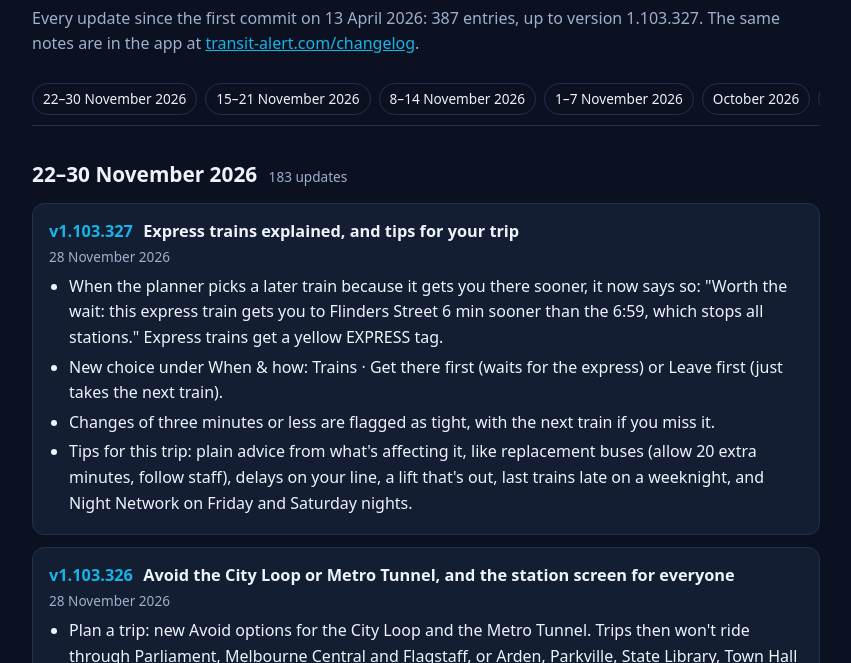
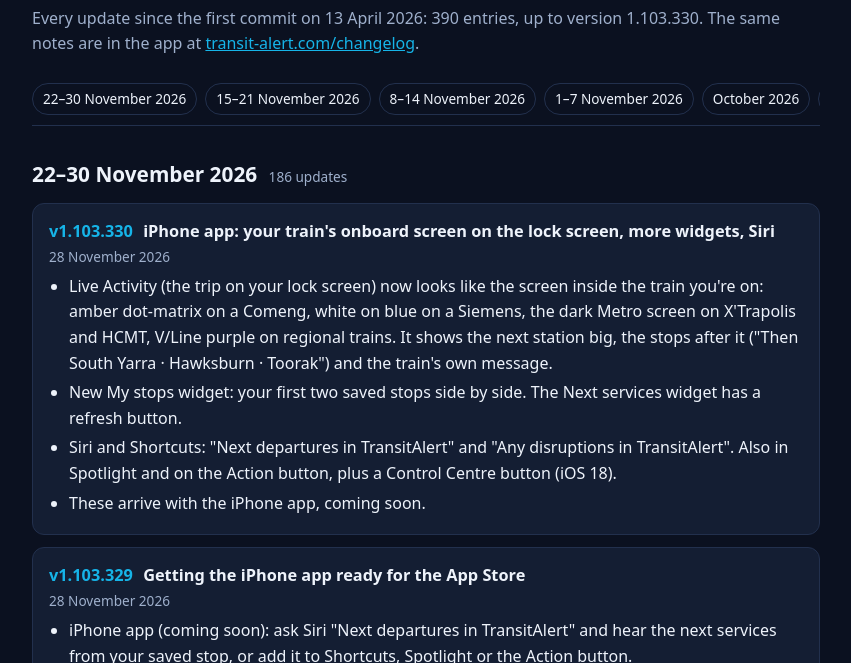
Before and after one commit to comengfreak/comengfreak.github.io, a plain HTML site: page changelog.html in a window 1280 px wide. Shown: the part 137-800 px from the top of the page, without its empty margins (214-1065 px from the left). Drawn offline with Linux system fonts and the light colour scheme.

Commit message:
Changelog to 1.103.330

```diff
--- a/changelog.html
+++ b/changelog.html
@@ -33,11 +33,14 @@
 <div class="wrap">
 <header><a class="home" href="./"><img src="img/icon.png" alt=""> TransitAlert</a></header>
 <h1>Changelog</h1>
-<p class="lead">Every update since the first commit on 13 April 2026: 387 entries, up to version 1.103.327. The same notes are in the app at <a href="https://transit-alert.com/changelog">transit-alert.com/changelog</a>.</p>
+<p class="lead">Every update since the first commit on 13 April 2026: 390 entries, up to version 1.103.330. The same notes are in the app at <a href="https://transit-alert.com/changelog">transit-alert.com/changelog</a>.</p>
 <nav class="months" aria-label="Jump to"><a href="#2026-11-22">22–30 November 2026</a><a href="#2026-11-15">15–21 November 2026</a><a href="#2026-11-08">8–14 November 2026</a><a href="#2026-11-01">1–7 November 2026</a><a href="#2026-10">October 2026</a><a href="#2026-09">September 2026</a><a href="#2026-07">July 2026</a><a href="#2026-06">June 2026</a><a href="#2026-05">May 2026</a><a href="#2026-04">April 2026</a></nav>
 
 <section id="2026-11-22">
-  <h2>22–30 November 2026 <span>183 updates</span></h2>
+  <h2>22–30 November 2026 <span>186 updates</span></h2>
+  <article><h3><span class="v">v1.103.330</span> iPhone app: your train's onboard screen on the lock screen, more widgets, Siri</h3><p class="date">28 November 2026</p><ul><li>Live Activity (the trip on your lock screen) now looks like the screen inside the train you're on: amber dot-matrix on a Comeng, white on blue on a Siemens, the dark Metro screen on X'Trapolis and HCMT, V/Line purple on regional trains. It shows the next station big, the stops after it (&quot;Then South Yarra · Hawksburn · Toorak&quot;) and the train's own message.</li><li>New My stops widget: your first two saved stops side by side. The Next services widget has a refresh button.</li><li>Siri and Shortcuts: &quot;Next departures in TransitAlert&quot; and &quot;Any disruptions in TransitAlert&quot;. Also in Spotlight and on the Action button, plus a Control Centre button (iOS 18).</li><li>These arrive with the iPhone app, coming soon.</li></ul></article>
+  <article><h3><span class="v">v1.103.329</span> Getting the iPhone app ready for the App Store</h3><p class="date">28 November 2026</p><ul><li>iPhone app (coming soon): ask Siri &quot;Next departures in TransitAlert&quot; and hear the next services from your saved stop, or add it to Shortcuts, Spotlight or the Action button.</li><li>In the iPhone app, while Premium isn't sold there, the menu and theme picker only show what you can use: no Premium badges or locked themes.</li><li>Privacy policy updated: what the iPhone app keeps on your phone for widgets, the Apple Watch and the offline screen, Live Activity tokens, App Store and Google Play purchases, and Apple's push service.</li></ul></article>
+  <article><h3><span class="v">v1.103.328</span> Metro or V/Line: the planner tells you when V/Line is faster</h3><p class="date">28 November 2026</p><ul><li>Plan a trip between stations V/Line also stops at (Southern Cross, Footscray, Sunshine, Caulfield, Dandenong…) and, when a V/Line gets there sooner than Metro, a purple card says so with the time and platform, and one tap plans the trip by V/Line.</li><li>New choice under When &amp; how: Rail · Either (Metro, with V/Line suggested when it's faster), Metro only, or V/Line.</li><li>The planner only ever offers a V/Line you're allowed to ride: never one that only sets down where you'd board, or only picks up where you'd get off. Boards still show those trains, and now say why you can't use them (&quot;Pick-up only: you can get on here, but not off again until Pakenham&quot;).</li></ul></article>
   <article><h3><span class="v">v1.103.327</span> Express trains explained, and tips for your trip</h3><p class="date">28 November 2026</p><ul><li>When the planner picks a later train because it gets you there sooner, it now says so: &quot;Worth the wait: this express train gets you to Flinders Street 6 min sooner than the 6:59, which stops all stations.&quot; Express trains get a yellow EXPRESS tag.</li><li>New choice under When &amp; how: Trains · Get there first (waits for the express) or Leave first (just takes the next train).</li><li>Changes of three minutes or less are flagged as tight, with the next train if you miss it.</li><li>Tips for this trip: plain advice from what's affecting it, like replacement buses (allow 20 extra minutes, follow staff), delays on your line, a lift that's out, last trains late on a weeknight, and Night Network on Friday and Saturday nights.</li></ul></article>
   <article><h3><span class="v">v1.103.326</span> Avoid the City Loop or Metro Tunnel, and the station screen for everyone</h3><p class="date">28 November 2026</p><ul><li>Plan a trip: new Avoid options for the City Loop and the Metro Tunnel. Trips then won't ride through Parliament, Melbourne Central and Flagstaff, or Arden, Parkville, State Library, Town Hall and Anzac, and the live train it picks for each leg won't either. Starting or ending at one of those stations still works. Your choice is saved like your other trip settings.</li><li>The Platform display (the station screen you can put on a TV) is now in the menu for everyone under More, not only with train fan extras on, and every departure board has a Platform screen button that opens it for that station.</li></ul></article>
   <article><h3><span class="v">v1.103.325</span> The beta is open to everyone</h3><p class="date">28 November 2026</p><ul><li>beta.transit-alert.com, where new features land first, no longer needs Premium or a sign-in. Anyone can try what's coming and report what looks wrong. It still says BETA in the corner, and your account and saved stops are the same as on the main site.</li></ul></article>
```
